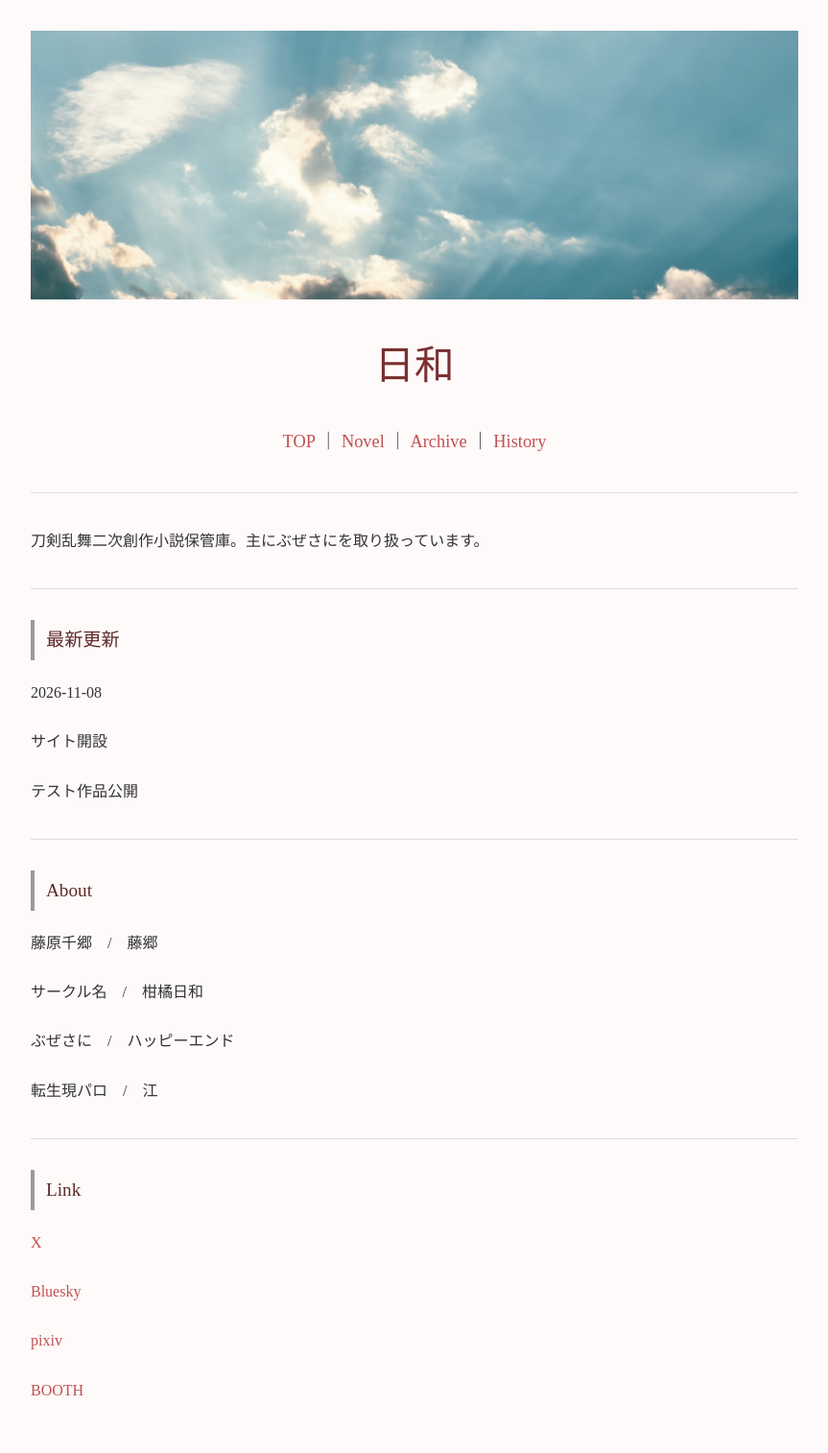
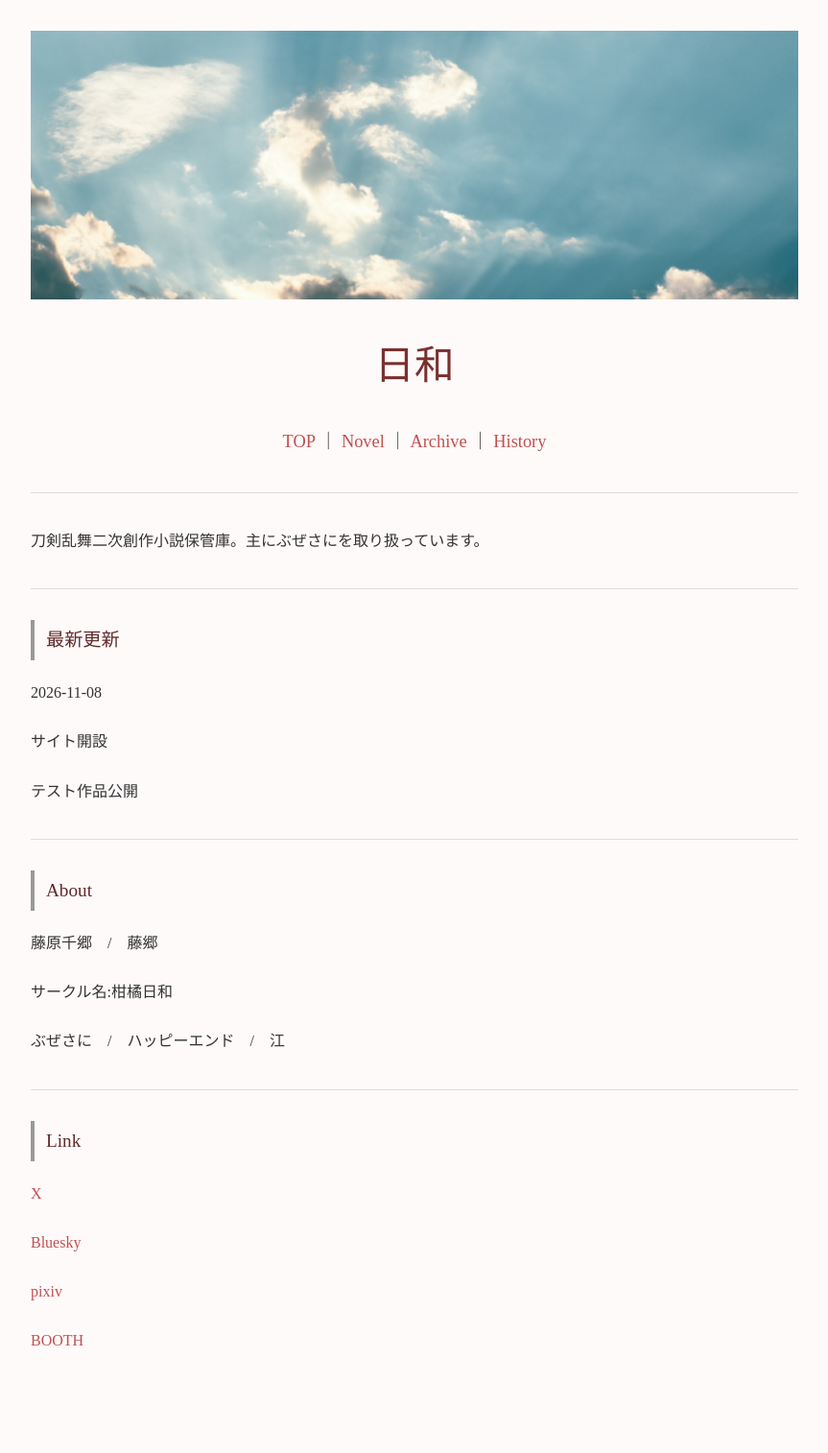
Before and after one commit to fjst160/lemon160, a Jekyll site: the page built from index.md, in a window 1280 px wide. Shown: the whole page at 96% size, without its empty margins (208-1071 px from the left). Built offline with Jekyll 4.4.1, drawn with Linux system fonts in a browser that asks for light colours; after the commit the page ends 1463 px from its top, so only the background shows below that.

Commit message:
Update index.md

```diff
--- a/index.md
+++ b/index.md
@@ -23,11 +23,9 @@ title: 日和
 ## About
 藤原千郷　/　藤郷
 
-サークル名　/　柑橘日和
+サークル名:柑橘日和
 
-ぶぜさに　/　ハッピーエンド
-
-転生現パロ　/　江
+ぶぜさに　/　ハッピーエンド　/　江
 
 ---
 
```
